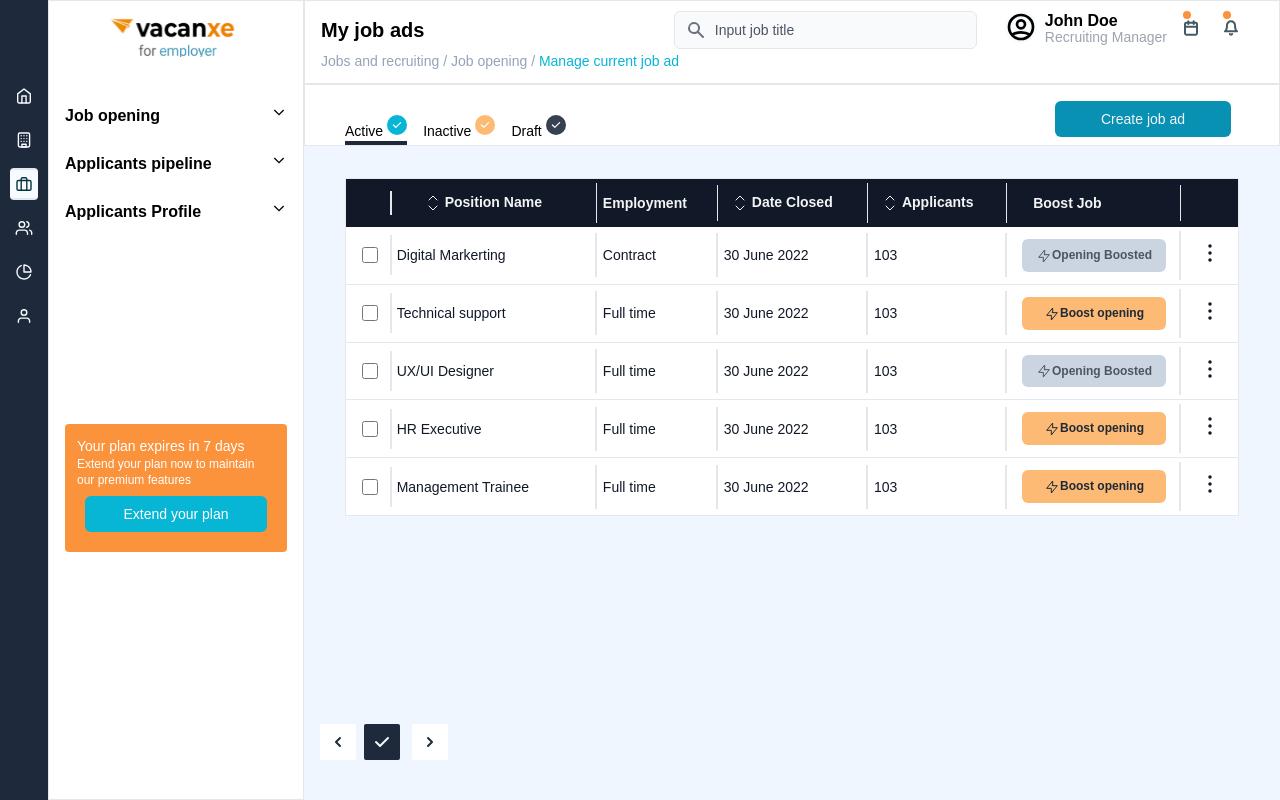
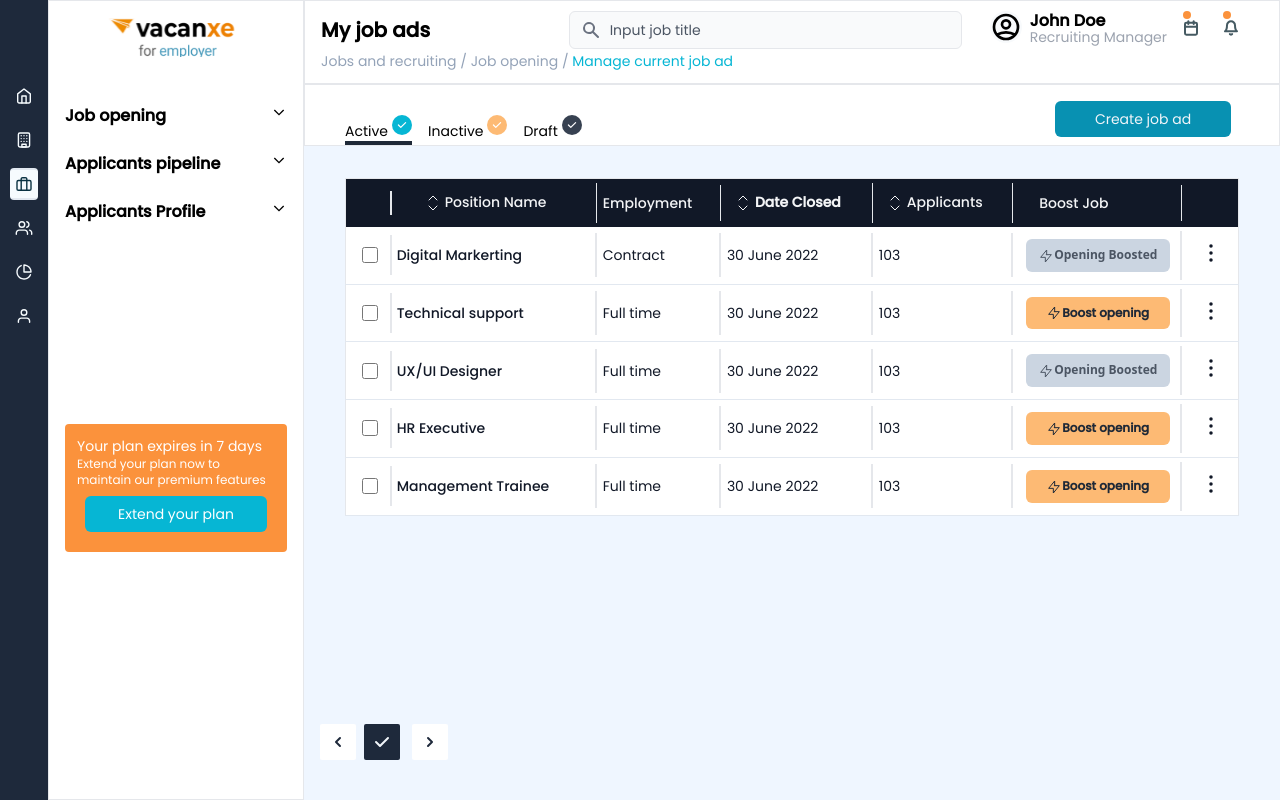
Before and after one commit to inusanaimu/Vacanxe, a Next.js app: page / in a window 1280 px wide. Built offline with nearby package versions, Linux system fonts and the light colour scheme.

Commit message:
Poppins Font Family Added

```diff
--- a/components/Table.js
+++ b/components/Table.js
@@ -13,7 +13,7 @@ function Table() {
               <th scope='col' className='p-1'>
                 <div className='flex items-center p-3 border-r-2'></div>
               </th>
-              <th scope='col' className='py-1'>
+              <th scope='col' className='py-1 font-medium'>
                 <div className='px-6 py-2 border-r'>
                   <svg
                     xmlns='http://www.w3.org/2000/svg'
@@ -32,7 +32,7 @@ function Table() {
                   Position name
                 </div>
               </th>
-              <th scope='col' className='py-1'>
+              <th scope='col' className='py-1 font-medium'>
                 <div className='pl-1 pr-3 py-2 border-r'>Employment</div>
               </th>
               <th scope='col' className='py-1'>
@@ -55,7 +55,7 @@ function Table() {
                   Date closed
                 </div>
               </th>
-              <th scope='col' className='py-1'>
+              <th scope='col' className='py-1 font-medium'>
                 <div className='pl-2 pr-3 py-2 border-r'>
                   {' '}
                   <svg
@@ -75,7 +75,7 @@ function Table() {
                   Applicants
                 </div>
               </th>
-              <th scope='col' className='py-1'>
+              <th scope='col' className='py-1 font-medium'>
                 <div className='px-6 py-2 border-r'>Boost job</div>
               </th>
               <th scope='col' className='px-6 py-3'>
--- a/components/table_resource/Boost.js
+++ b/components/table_resource/Boost.js
@@ -75,11 +75,11 @@ const Btn = (props) => {
             </div>
           </Dialog>
         </Transition>
-        <a href='#' className=' text-center font-medium '>
+        <a href='#' className=' text-center '>
           <button
             onClick={openModal}
             type='button'
-            className='w-36 text-xs rounded-md bg-slate-300 px-3 py-2 text-gray-600'
+            className='w-36 text-xs font-sans rounded-md bg-slate-300 px-3 py-2 text-gray-600'
           >
             <b>
               <svg
--- a/components/table_resource/modals/EditModal.js
+++ /dev/null
@@ -1,5 +0,0 @@
-function EditModal() {
-  return <div>. . .</div>
-}
-
-export default EditModal
--- a/components/table_resource/modals/Example.js
+++ b/components/table_resource/modals/Example.js
@@ -2,7 +2,7 @@ import { Menu, Transition } from '@headlessui/react'
 import { Fragment, useEffect, useRef, useState } from 'react'
 // import { ChevronDownIcon } from '@heroicons/react/solid'
 
-export default function Example() {
+export default function EditModal() {
   return (
     <div className=''>
       <Menu as='div' className=''>
--- a/styles/globals.css
+++ b/styles/globals.css
@@ -1,7 +1,7 @@
+@import url('https://fonts.googleapis.com/css2?family=Poppins:ital,wght@0,100;0,200;0,300;0,400;0,500;1,100;1,200;1,300;1,400;1,500&display=swap');
 @tailwind base;
 @tailwind components;
 @tailwind utilities;
-@import url('https://fonts.googleapis.com/css2?family=Poppins:ital,wght@0,100;0,200;0,300;0,400;0,500;1,100;1,200;1,300;1,400;1,500&display=swap');
 
 @layer base {
   body {
--- a/tailwind.config.js
+++ b/tailwind.config.js
@@ -8,7 +8,11 @@ module.exports = {
       center: true,
       padding: '0rem',
     },
-    extend: {},
+    extend: {
+      fontFamily: {
+        poppins: ['Poppins'],
+      },
+    },
   },
   plugins: [],
 }
```
Also changed, not shown: components/table_resource/modals/TableModal.js (deleted, +0 -83 lines).
